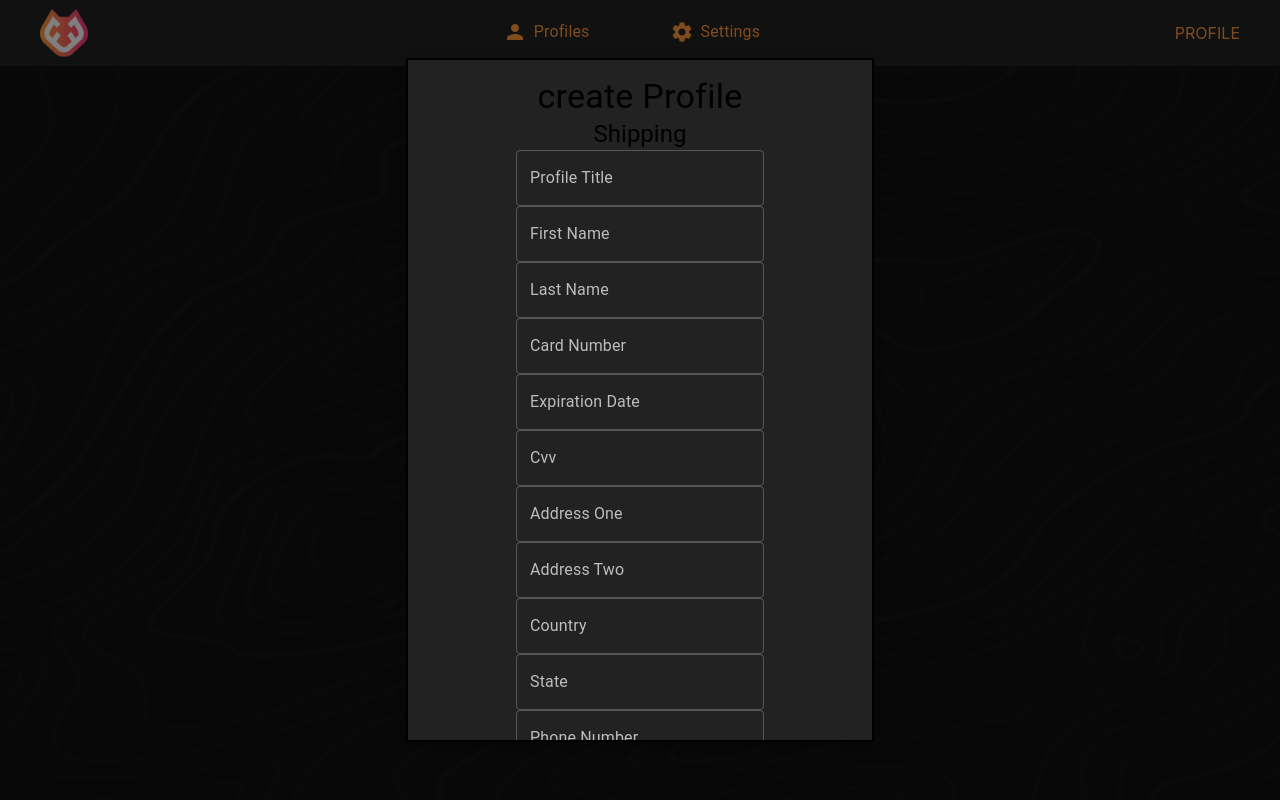
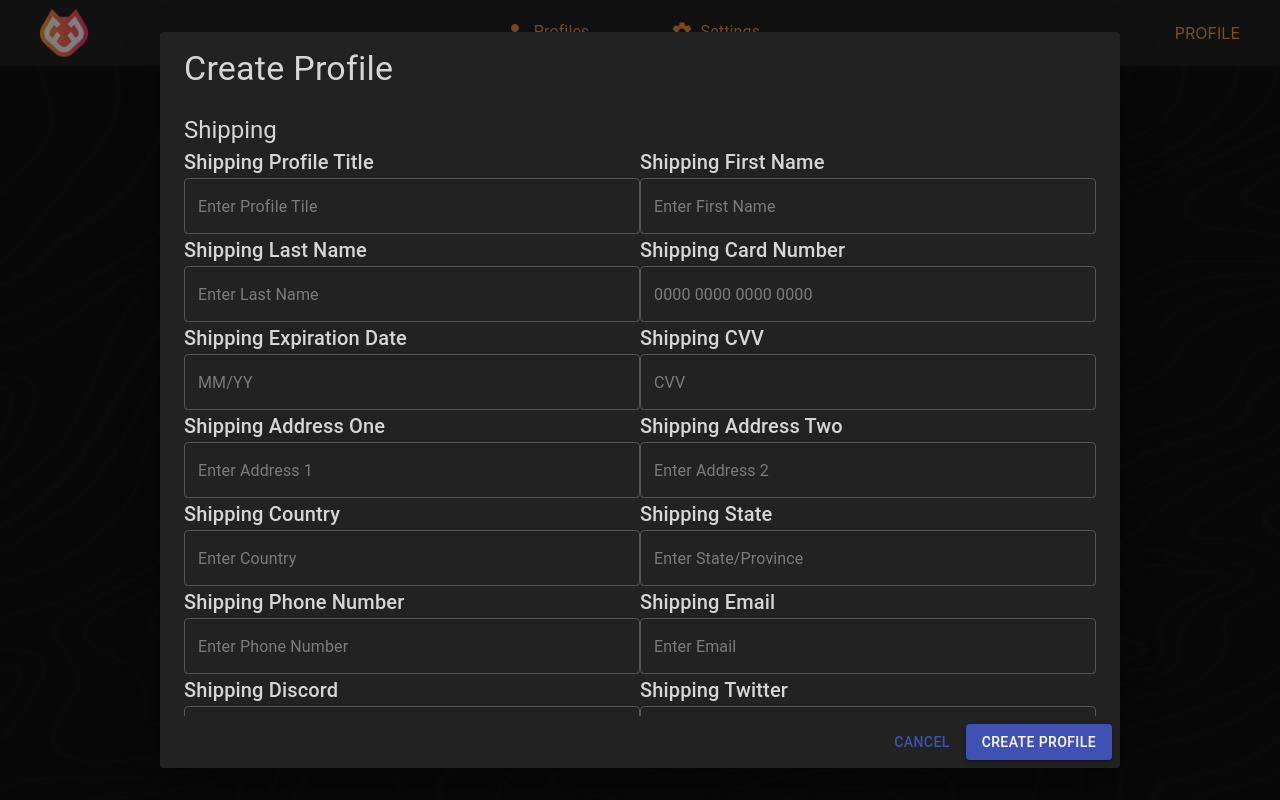
Before and after one commit to hugorydel/fox-fill, a React (Create React App) app: page /#/profiles in a window 1280 px wide. Both pictures are taken after typing "Sample" into the empty fields and a click on the button "+ CREATE NEW PROFILE". Built offline with nearby package versions, Linux system fonts and the light colour scheme.

Commit message:
Completed form validation and profile creation

```diff
--- a/package.json
+++ b/package.json
@@ -13,9 +13,12 @@
 		"@types/react": "^17.0.15",
 		"@types/react-dom": "^17.0.9",
 		"@types/react-router-dom": "^5.1.8",
+		"cleave.js": "^1.6.0",
+		"formik": "^2.2.9",
 		"immutability-helper": "^3.1.1",
 		"react": "^17.0.2",
 		"react-dom": "^17.0.2",
+		"react-input-mask": "^2.0.4",
 		"react-router-dom": "^5.2.0",
 		"react-scripts": "4.0.3",
 		"typescript": "^4.3.5",
@@ -48,6 +51,8 @@
 	},
 	"devDependencies": {
 		"@types/chrome": "^0.0.154",
+		"@types/cleave.js": "^1.4.5",
+		"@types/react-input-mask": "^3.0.1",
 		"@types/uuid": "^8.3.1"
 	}
 }
--- a/src/components/Profiles/ContentContainer.tsx
+++ b/src/components/Profiles/ContentContainer.tsx
@@ -1,4 +1,4 @@
-import { Box, makeStyles, Typography } from '@material-ui/core';
+import { Box, makeStyles } from '@material-ui/core';
 
 interface ContentContainerProps {}
 
@@ -15,7 +15,7 @@ const ContentContainer: React.FC<ContentContainerProps> = ({ children }) => {
 	const classes = useStyles();
 	return (
 		<Box className={classes.content} p={3}>
-			<Typography>{children}</Typography>
+			{children}
 		</Box>
 	);
 };
--- /dev/null
+++ b/src/components/Profiles/FormItem.tsx
@@ -0,0 +1,77 @@
+import { Grid, TextField, Typography } from '@material-ui/core';
+import { FastField, FastFieldProps } from 'formik';
+import { Fragment } from 'react';
+import formatObjectKey from '../../utils/formatObjectKey';
+import InputMask from 'react-input-mask';
+
+interface FormItemProps {
+	itemName: string;
+	settings: any;
+}
+
+const FormItem: React.FC<FormItemProps> = ({ itemName, settings }) => {
+	return (
+		<Grid item xs={12} sm={6}>
+			<Typography variant='h6'>{formatObjectKey(itemName)}</Typography>
+			<FastField name={itemName}>
+				{({ field, form, meta }: FastFieldProps<any>) => (
+					<Fragment>
+						{console.log(meta.touched, meta.error)}
+						{'mask' in settings ? (
+							// To find out more about this component https://blog.logrocket.com/formatting-form-inputs-with-cleave-js-and-react/
+							<InputMask
+								mask={settings.mask}
+								{...field}
+								onChange={e =>
+									form.setFieldValue(itemName, e.currentTarget.value.replace(/\D/g, ''))
+								}>
+								{(inputProps: any) => (
+									<TextField
+										fullWidth
+										variant='outlined'
+										autoComplete={settings.autoComplete || 'on'}
+										error={!!meta.touched && !!meta.error}
+										type={settings.type}
+										placeholder={settings.placeholder}
+										{...inputProps}
+									/>
+								)}
+							</InputMask>
+						) : (
+							// 	<InputMask mask={settings.mask} id={itemName} {...field}>
+							// 	{(inputProps: any) => (
+							// 		<TextField
+							// 			size='medium'
+							// 			variant='outlined'
+							// 			fullWidth
+							// 			autoComplete={settings.autoComplete || 'on'}
+							// 			inputProps={{ maxLength: settings.maxLength || 50 }}
+							// 			error={!!meta.touched && !!meta.error}
+							// 			placeholder={settings.placeholder}
+							// 			type={settings.type || 'text'}
+							// 			{...inputProps}
+							// 		/>
+							// 	)}
+							// </InputMask>
+
+							<TextField
+								size='medium'
+								fullWidth
+								autoComplete='on'
+								inputProps={{ maxLength: settings.maxLength || 50 }}
+								variant='outlined'
+								error={!!meta.touched && !!meta.error}
+								placeholder={settings.placeholder}
+								type={settings.type}
+								{...field}
+							/>
+						)}
+						{!!meta.touched && !!meta.error && <div>{meta.error}</div>}
+					</Fragment>
+				)}
+			</FastField>
+		</Grid>
+	);
+};
+
+export default FormItem;
--- a/src/components/Profiles/FormModal.tsx
+++ b/src/components/Profiles/FormModal.tsx
@@ -1,60 +1,78 @@
-import { makeStyles, Theme, createStyles } from '@material-ui/core/styles';
-import Modal from '@material-ui/core/Modal';
-import { Typography, TextField, Switch, FormControlLabel } from '@material-ui/core';
+import { makeStyles, createStyles } from '@material-ui/core/styles';
+import {
+	Typography,
+	FormControlLabel,
+	Switch,
+	Dialog,
+	Button,
+	Grid,
+	DialogTitle,
+	DialogContent,
+	DialogActions,
+} from '@material-ui/core';
 import useSettings from '../../providers/settings';
 import { Fragment, useState } from 'react';
 import { v4 as uuid } from 'uuid';
+import { Form, Formik, FormikProps } from 'formik';
 import { Profile } from '../../providers/settings/types';
+import FormItem from './FormItem';
 import formatObjectKey from '../../utils/formatObjectKey';
 
-const shipping = {
-	profileTitle: '',
-	firstName: '',
-	lastName: '',
-	cardNumber: '',
-	expirationDate: '',
-	cvv: '',
-	addressOne: '',
-	addressTwo: '',
-	country: '',
-	state: '',
-	phoneNumber: '',
-	email: '',
-	discord: '',
-	twitter: '',
-	city: '',
-	zipCode: '',
+const shippingSchema = {
+	shippingProfileTitle: { placeholder: 'Enter Profile Tile' },
+	shippingFirstName: { placeholder: 'Enter First Name' },
+	shippingLastName: { placeholder: 'Enter Last Name' },
+	shippingCardNumber: {
+		mask: '9999 9999 9999 9999',
+		autoComplete: 'cc-number',
+		maxLength: '19',
+		placeholder: '0000 0000 0000 0000',
+	},
+	shippingExpirationDate: {
+		maxLength: '5',
+		placeholder: 'MM/YY',
+		mask: '99/99',
+		autoComplete: 'cc-number',
+	},
+	shippingCVV: {
+		maxLength: '3',
+		placeholder: 'CVV',
+		mask: '999',
+		autoComplete: 'cc-exp',
+	},
+	shippingAddressOne: { placeholder: 'Enter Address 1' },
+	shippingAddressTwo: { placeholder: 'Enter Address 2' },
+	shippingCountry: { placeholder: 'Enter Country' },
+	shippingState: { placeholder: 'Enter State/Province' },
+	shippingPhoneNumber: {
+		maxLength: '20',
+		placeholder: 'Enter Phone Number',
+		type: 'tel',
+	},
+	shippingEmail: { placeholder: 'Enter Email', type: 'email' },
+	shippingDiscord: { placeholder: 'Enter Discord' },
+	shippingTwitter: { placeholder: 'Enter Twitter' },
+	shippingCity: { placeholder: 'Enter City' },
+	shippingZipCode: { placeholder: 'Enter Zip Code' },
 };
 
-const billing = {
-	firstName: '',
-	lastName: '',
-	addressOne: '',
-	addressTwo: '',
-	country: '',
-	state: '',
-	city: '',
-	zipCode: '',
-	phoneNumber: '',
-	email: '',
+const billingSchema = {
+	billingFirstName: { placeholder: 'Enter First Name' },
+	billingLastName: { placeholder: 'Enter Last Name' },
+	billingAddressOne: { placeholder: 'Enter Address 1' },
+	billingAddressTwo: { placeholder: 'Enter Address 2' },
+	billingCountry: { placeholder: 'Enter Country' },
+	billingState: { placeholder: 'Enter State' },
+	billingCity: { placeholder: 'Enter City' },
+	billingZipCode: { placeholder: 'Enter Zip Code' },
+	billingPhoneNumber: { placeholder: 'Enter Phone Number', type: 'tel' },
+	billingEmail: { placeholder: 'Enter Email', type: 'email' },
 };
 
-const useStyles = makeStyles((theme: Theme) =>
+const useStyles = makeStyles(() =>
 	createStyles({
 		modalRoot: {
-			display: 'grid',
-			placeItems: 'center',
-		},
-		paper: {
-			display: 'grid',
-			placeItems: 'center',
-			width: 400,
-			backgroundColor: theme.palette.background.paper,
-			border: '2px solid #000',
-			boxShadow: theme.shadows[5],
-			padding: theme.spacing(2, 4, 3),
 			overflow: 'overlay',
-			height: '80vh',
 			'&::-webkit-scrollbar': { width: '10px' } /* width */,
 			'&::-webkit-scrollbar-track': { background: '#222' } /* Track */,
 			'&::-webkit-scrollbar-thumb': { background: '#444' } /* Handle */,
@@ -70,129 +88,136 @@ interface FormModalProps {
 }
 
 const FormModal: React.FC<FormModalProps> = ({ setModalOpen, open, type }) => {
-	const { profiles } = useSettings();
+	const { profiles, changeData } = useSettings();
 	const { currentProfile } = profiles;
-	const initialUserObject =
-		type === 'edit' && currentProfile ? currentProfile : { id: uuid(), shipping };
-	const initialBillingAddress =
-		type === 'edit' && currentProfile ? 'billing' in currentProfile : true;
-
 	const classes = useStyles();
 
-	const [profile, setProfile] = useState<Profile>(initialUserObject);
-	const [sameBillingAddress, setSameBillingAddress] = useState(initialBillingAddress);
-	const handleClose = () => setModalOpen(false);
+	const objectKeysToStrings = (object: object) =>
+		Object.keys(object).reduce((acc: any, key: any) => {
+			acc[key] = '';
+			return acc;
+		}, {});
+
+	const initialValues =
+		type === 'edit' && currentProfile
+			? currentProfile
+			: { id: uuid(), ...objectKeysToStrings(shippingSchema) };
+	const sameAddress =
+		type === 'edit' && currentProfile ? !('billing' in currentProfile) : true;
+
+	const [sameBillingAddress, setSameBillingAddress] = useState(sameAddress);
+
+	const validate = (values: Profile) => {
+		const errors: any = {};
+
+		const emailRegex = /^[A-Z0-9._%+-]+@[A-Z0-9.-]+\.[A-Z]{2,4}$/i;
+		const phoneRegex =
+			/^(\+?\d{0,4})?\s?-?\s?(\(?\d{3}\)?)\s?-?\s?(\(?\d{3}\)?)\s?-?\s?(\(?\d{4}\)?)?$/;
+		const cvvRegex = /^[0-9]{3,4}$/;
+
+		for (const [key, value] of Object.entries(values)) {
+			if (!value) errors[key as keyof Profile] = 'Required Field';
+		}
+
+		if (!emailRegex.test(values.shippingEmail))
+			errors.shippingEmail = 'Invalid email address';
+
+		if (!phoneRegex.test(values.shippingPhoneNumber))
+			errors.shippingPhoneNumber = 'Invalid Phone Number';
+		if (!cvvRegex.test(values.shippingCVV)) errors.shippingCVV = 'Invalid CVV';
+
+		if (values.billingEmail && !emailRegex.test(values.billingEmail))
+			errors.billingEmail = 'Invalid email address';
+		if (values.billingPhoneNumber && !phoneRegex.test(values.billingPhoneNumber))
+			errors.billingPhoneNumber = 'Invalid Phone Number';
+
+		return errors;
+	};
 
 	return (
-		<Modal
-			className={classes.modalRoot}
+		<Dialog
+			maxWidth='md'
 			open={open}
-			onClose={handleClose}
+			onClose={() => setModalOpen(false)}
 			aria-labelledby='simple-modal-title'
 			aria-describedby='simple-modal-description'>
-			<div className={classes.paper}>
-				<Typography variant='h4'>{type} Profile</Typography>
+			<DialogTitle>
+				<Typography variant='h4'>{formatObjectKey(type)} Profile</Typography>
+			</DialogTitle>
+			<Formik
+				initialValues={initialValues}
+				validate={validate}
+				onSubmit={values => {
+					console.log(values);
+					changeData('profiles', 'createdProfiles', values);
+				}}>
+				{({ setValues, handleSubmit }: FormikProps<Profile>) => (
+					<>
+						<DialogContent className={classes.modalRoot}>
+							<Form>
 								<Typography variant='h5'>Shipping</Typography>
-				{Object.keys({
-					profileTitle: '',
-					firstName: '',
-					lastName: '',
-					cardNumber: '',
-					expirationDate: '',
-					cvv: '',
-					addressOne: '',
-					addressTwo: '',
-					country: '',
-					state: '',
-					phoneNumber: '',
-					email: '',
-					discord: '',
-					twitter: '',
-					city: '',
-					zipCode: '',
-				}).map((shippingItemKey, index) => {
-					return (
-						<TextField
-							variant='outlined'
-							key={index}
-							label={formatObjectKey(shippingItemKey)}
-							value={profile.shipping[shippingItemKey as keyof typeof shipping]}
-							type='string'
-							onChange={e =>
-								setProfile(currentProfile => {
-									return {
-										...currentProfile,
-										shipping: {
-											...currentProfile.shipping,
-											[shippingItemKey]: e.target.value,
-										},
-									};
-								})
-							}
-						/>
-					);
-				})}
+								<Grid container>
+									{Object.entries(shippingSchema).map(([key, settings]) => (
+										<FormItem key={key} itemName={key} settings={settings} />
+									))}
+								</Grid>
 								<FormControlLabel
 									control={
 										<Switch
 											checked={sameBillingAddress}
 											onChange={e => {
 												if (!e.target.checked) {
-									setProfile(currentProfile => {
-										return { ...currentProfile, billing };
+													setValues(currentProfile => {
+														return {
+															...currentProfile,
+															...objectKeysToStrings(billingSchema),
+														};
 													});
+													setSameBillingAddress(false);
 												} else {
-									setProfile(profile => {
-										delete profile.billing;
+													setValues(profile => {
+														for (const key in billingSchema)
+															delete profile[key as keyof typeof billingSchema];
 														return profile;
 													});
+													setSameBillingAddress(true);
 												}
-								setSameBillingAddress(billing => !billing);
 											}}
 										/>
 									}
 									label='Same As Billing'
 								/>
-				{profile.billing && (
+								{!sameBillingAddress && (
 									<Fragment>
 										<Typography variant='h5'>Billing</Typography>
-						{Object.keys({
-							firstName: '',
-							lastName: '',
-							addressOne: '',
-							addressTwo: '',
-							country: '',
-							state: '',
-							city: '',
-							zipCode: '',
-							phoneNumber: '',
-							email: '',
-						}).map((billingItemKey, index) => {
-							return (
-								<TextField
-									variant='outlined'
-									key={index}
-									label={formatObjectKey(billingItemKey)}
-									value={profile.billing![billingItemKey as keyof typeof billing]}
-									type='string'
-									onChange={e =>
-										setProfile(currentProfile => {
-											return {
-												...currentProfile,
-												billing: {
-													...currentProfile.billing!,
-													[billingItemKey]: e.target.value,
-												},
-											};
-										})
-									}
-								/>
-							);
-						})}
+										<Grid container>
+											{Object.entries(billingSchema).map(([key, settings]) => (
+												<FormItem key={key} itemName={key} settings={settings} />
+											))}
+										</Grid>
 									</Fragment>
 								)}
-			</div>
-		</Modal>
+							</Form>
+						</DialogContent>
+						<DialogActions>
+							<Button onClick={() => setModalOpen(false)} color='primary'>
+								Cancel
+							</Button>
+							<Button
+								onClick={() => {
+									handleSubmit();
+									setModalOpen(false);
+								}}
+								color='primary'
+								variant='contained'>
+								Create Profile
+							</Button>
+						</DialogActions>
+					</>
+				)}
+			</Formik>
+		</Dialog>
 	);
 };
+
 export default FormModal;
--- a/src/components/Profiles/ProfileContent.tsx
+++ b/src/components/Profiles/ProfileContent.tsx
@@ -48,6 +48,7 @@ const ProfileContent: React.FC = () => {
 				</Button>
 				{createdProfiles.map(profile => (
 					<div
+						key={profile.id}
 						className={`${classes.profileItem} ${
 							profile.id === currentProfile?.id ?? classes.currentProfileItem
 						}`}>
--- a/src/providers/settings/reducer.ts
+++ b/src/providers/settings/reducer.ts
@@ -8,7 +8,14 @@ const reducer = (state: ContextProps, action: ActionProps) => {
 			if (parentKey && childKey) {
 				const modifiedState = {
 					...state,
-					[parentKey]: { ...state[parentKey], [childKey]: newValue },
+					[parentKey]: {
+						...state[parentKey],
+						//@ts-expect-error
+						[childKey]: Array.isArray(state[parentKey][childKey])
+							? //@ts-expect-error
+							  [newValue, ...state[parentKey][childKey]]
+							: newValue,
+					},
 				};
 				// state.setStorageData(parentKey, modifiedState);
 				return modifiedState;
```
Also changed, not shown: src/providers/settings/types.ts (+35 -33 lines), 1 other file (tests, documents, lock files or other folders). Lines whose indentation alone changed are shown as unchanged.
